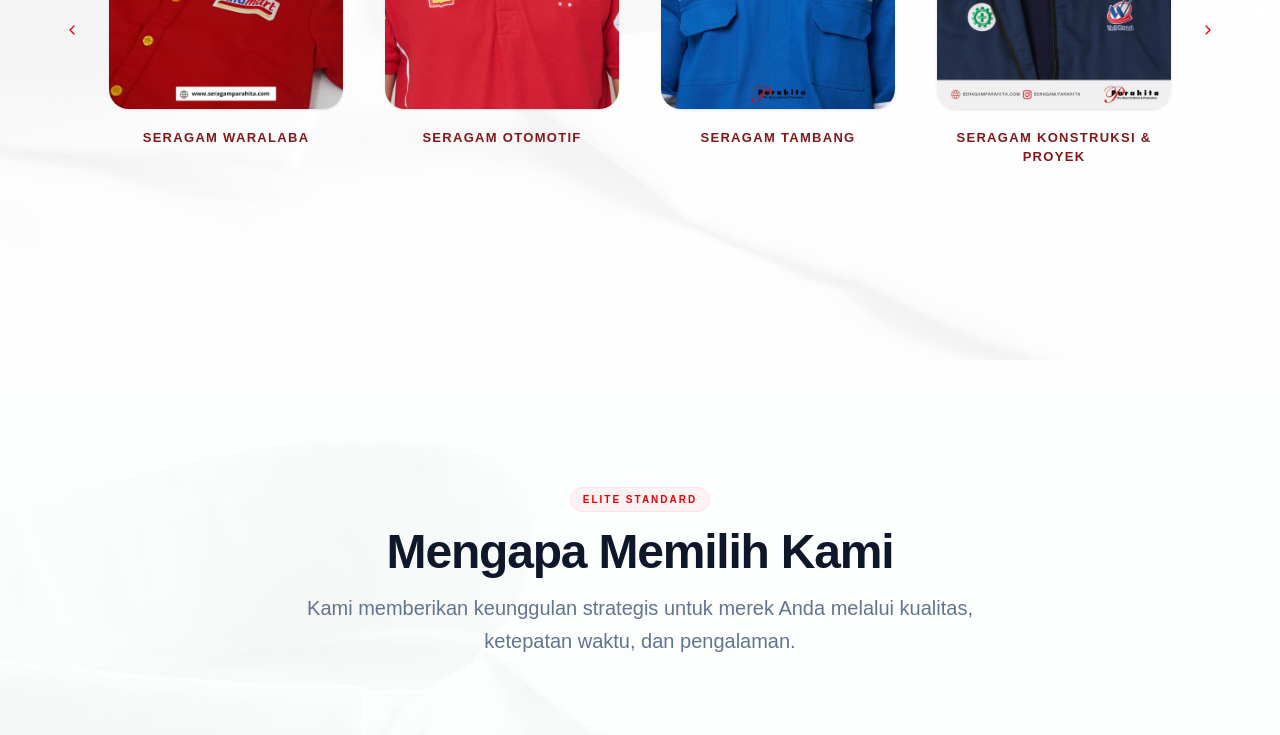
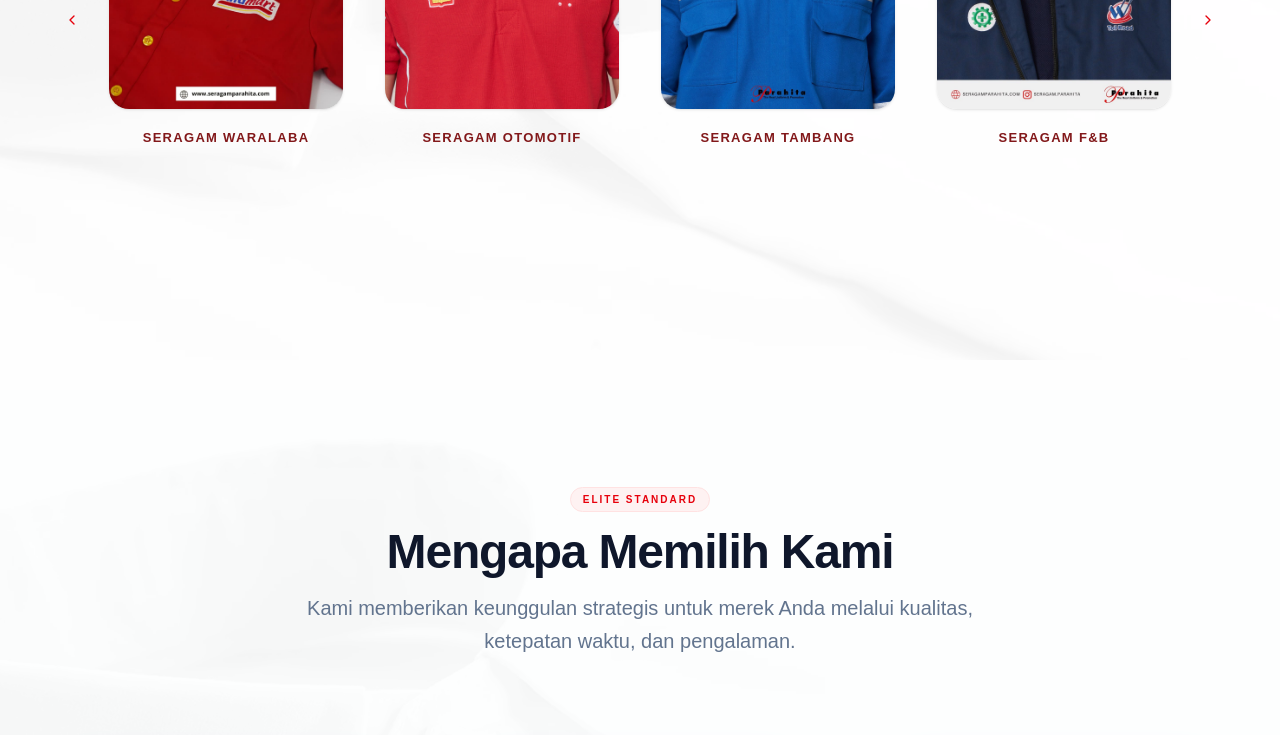
Before and after one commit to padji28-source/SeragamParahita, a React (Vite) app: page / in a window 1280 px wide. Shown: the part 4440-5175 px from the top of the page. Built offline with nearby package versions, Linux system fonts and the light colour scheme.

Commit message:
Update i18n.ts

```diff
--- a/src/i18n.ts
+++ b/src/i18n.ts
@@ -36,7 +36,6 @@ const resources = {
           automotive: 'Automotive',
           mining: 'Mining',
           office: 'Office',
-          construction: 'Construction',
           fnb: 'Food & Beverage',
           event: 'Event',
           merchandise: 'Merchandise'
@@ -45,11 +44,10 @@ const resources = {
           1: { name: 'Franchise Uniform', category: 'Franchise', desc: 'Our flagship uniform products, mostly shirts & polo shirts. For your franchise uniform needs.', features: ['Premium Quality', 'Comfortable', 'Custom Design'] },
           2: { name: 'Automotive Uniform', category: 'Automotive', desc: 'We are ready to help you create Automotive uniforms demanding durability and comfort.', features: ['Durable', 'High Quality', 'Sporty Design'] },
           3: { name: 'Mining Uniform', category: 'Mining', desc: 'Field uniforms for oil, construction, and public works companies developed to look attractive and functional.', features: ['Reflective Tape', 'Strong Material', 'Functional'] },
-          4: { name: 'construction Uniform', category: 'Construction', desc: 'We are experienced in creating uniforms for Construction & Project with guaranteed quality.', features: ['Elegant Look', 'Quality Material', 'Guaranteed Quality'] },
-          5: { name: 'F&B Uniform', category: 'Food & Beverage', desc: 'We are ready to help with F&B uniforms like Aprons, Chef Coats & Hats for your company.', features: ['Easy to Clean', 'Comfortable', 'Complete Set'] },
-          6: { name: 'Event Uniform', category: 'Event', desc: 'Need uniforms for Gathering & Promotion demanding fast & quality production? Parahita can help.', features: ['Fast Production', 'Competitive Price', 'Attractive Design'] },
-          7: { name: 'Office Uniform', category: 'Office', desc: 'Formal, Exclusive, & Comfortable office uniforms. We are experienced in making them.', features: ['Formal & Exclusive', 'Premium Material', 'Neat Stitching'] },
-          8: { name: 'Merchandise', category: 'Merchandise', desc: 'Accessories like Hats and Goodie bags are among the many products we can produce.', features: ['Custom Logo', 'Various Choices', 'Guaranteed Quality'] }
+          4: { name: 'F&B Uniform', category: 'Food & Beverage', desc: 'We are ready to help with F&B uniforms like Aprons, Chef Coats & Hats for your company.', features: ['Easy to Clean', 'Comfortable', 'Complete Set'] },
+          5: { name: 'Event Uniform', category: 'Event', desc: 'Need uniforms for Gathering & Promotion demanding fast & quality production? Parahita can help.', features: ['Fast Production', 'Competitive Price', 'Attractive Design'] },
+          6: { name: 'Office Uniform', category: 'Office', desc: 'Formal, Exclusive, & Comfortable office uniforms. We are experienced in making them.', features: ['Formal & Exclusive', 'Premium Material', 'Neat Stitching'] },
+          7: { name: 'Merchandise', category: 'Merchandise', desc: 'Accessories like Hats and Goodie bags are among the many products we can produce.', features: ['Custom Logo', 'Various Choices', 'Guaranteed Quality'] }
         },
         inquiry: 'Inquiry This Product',
         viewDetails: 'View Details'
@@ -304,7 +302,6 @@ const resources = {
           automotive: 'Otomotif',
           mining: 'Pertambangan',
           office: 'Kantor',
-          konstruksi: 'Konstruksi & Proyek',
           fnb: 'Food & Beverage',
           event: 'Event',
           merchandise: 'Merchandise'
@@ -313,11 +310,10 @@ const resources = {
           1: { name: 'Seragam Waralaba', category: 'Waralaba', desc: 'Produk seragam unggulan kami, yang hampir seluruhnya berjenis kemeja & polo shirt. Untuk kebutuhan seragam Waralaba anda yang bergerak dibidan barang atau jasa.', features: ['Kualitas Premium', 'Nyaman Dipakai', 'Desain Custom'] },
           2: { name: 'Seragam Otomotif', category: 'Otomotif', desc: 'Kami siap membantu anda dalam pembuatan seragam Otomotif dengan berbagai jenis model & desain. Yang dimana dalam pemakaiannya menuntut kualitas , daya tahan & kenyamanan.', features: ['Tahan Lama', 'Kualitas Tinggi', 'Desain Sporty'] },
           3: { name: 'Seragam Tambang', category: 'Tambang', desc: 'Seragam lapangan untuk perusahaan minyak bumi, konstruksi & pekerjaan umum yang selalu kami kembangkan agar terlihat menarik, tanpa mengurangi fungsinya sebagai seragam lapangan.', features: ['Reflective Tape', 'Bahan Kuat', 'Fungsional'] },
-          4: { name: 'Seragam Konstruksi & Proyek', category: 'Konstruksi & Proyek', desc: 'Kami juga berpengalaman dalam pembuatan seragam untuk Konstruksi & Proyek dengan jaminan mutu & kualitas.', features: ['Tampilan Elegan', 'Bahan Berkualitas', 'Jaminan Mutu'] },
-          5: { name: 'Seragam F&B', category: 'Food & Beverage', desc: 'Untuk pembuatan seragam seperti Apron, Baju & Topi Koki untuk keperluan perusahaan F&B anda, kami pun siap membantu.', features: ['Mudah Dibersihkan', 'Bahan Nyaman', 'Set Lengkap'] },
-          6: { name: 'Seragam Event', category: 'Event', desc: 'Perusahaan anda membutuhkan seragam untuk keperluan Gathering & Promosi yang di tuntun cepat & berkualitas? Parahita dapat membantu anda.', features: ['Produksi Cepat', 'Harga Kompetitif', 'Desain Menarik'] },
-          7: { name: 'Seragam Kantor', category: 'Kantor', desc: 'Formal, Exclusive, & Nyaman adalah salah satu syarat seragam Kantor atau Staff dalam perusahaan anda? Kami berpengalaman dalam pembuatannya.', features: ['Formal & Eksklusif', 'Bahan Premium', 'Jahitan Rapi'] },
-          8: { name: 'Merchandise', category: 'Merchandise', desc: 'Accessories seperti Topi dan Goodie bag, adalah salah satu dari sekian banyak produk yang dapat kami produksi.', features: ['Custom Logo', 'Berbagai Pilihan', 'Kualitas Terjamin'] }
+          4: { name: 'Seragam F&B', category: 'Food & Beverage', desc: 'Untuk pembuatan seragam seperti Apron, Baju & Topi Koki untuk keperluan perusahaan F&B anda, kami pun siap membantu.', features: ['Mudah Dibersihkan', 'Bahan Nyaman', 'Set Lengkap'] },
+          5: { name: 'Seragam Event', category: 'Event', desc: 'Perusahaan anda membutuhkan seragam untuk keperluan Gathering & Promosi yang di tuntun cepat & berkualitas? Parahita dapat membantu anda.', features: ['Produksi Cepat', 'Harga Kompetitif', 'Desain Menarik'] },
+          6: { name: 'Seragam Kantor', category: 'Kantor', desc: 'Formal, Exclusive, & Nyaman adalah salah satu syarat seragam Kantor atau Staff dalam perusahaan anda? Kami berpengalaman dalam pembuatannya.', features: ['Formal & Eksklusif', 'Bahan Premium', 'Jahitan Rapi'] },
+          7: { name: 'Merchandise', category: 'Merchandise', desc: 'Accessories seperti Topi dan Goodie bag, adalah salah satu dari sekian banyak produk yang dapat kami produksi.', features: ['Custom Logo', 'Berbagai Pilihan', 'Kualitas Terjamin'] }
         },
         inquiry: 'Tanyakan Produk Ini',
         viewDetails: 'Lihat Detail'
```
